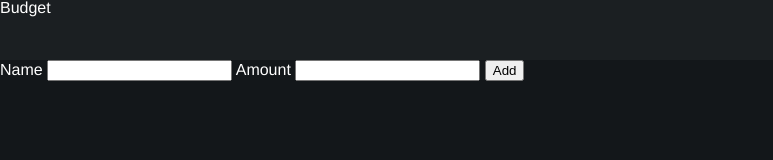
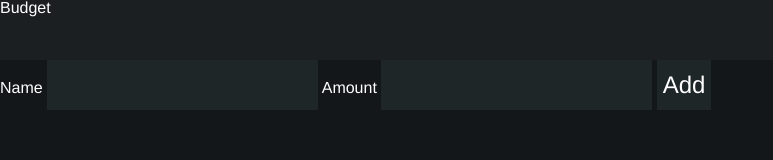
Before and after one commit to AlphaScientist8/Budget-dashboard, a plain HTML site: page index.html in a window 1280 px wide. Shown: the whole page, without its empty margins (0-773 px from the left). Drawn offline with Linux system fonts and the light colour scheme.

Commit message:
design + feature

```diff
--- a/main.js
+++ b/main.js
@@ -38,7 +38,7 @@ allTransactionNames.unshift("Entertainment");
 // New value of the array = ["Entertainment", "Groceries", "Subscriptions", "Rent", "Transport"]
 // Get the 5th element in the array - "Transport"
 console.log("The 5th element is = " + allTransactionNames[4]);
-let allTransactionAmounts = [20.10, 10.24, 4.99, 400, 100];
+let allTransactionAmounts = [4, 2, 0, 6, 9];
 
 
 
--- a/style.css
+++ b/style.css
@@ -1,6 +1,7 @@
 :root {
     --primary-color: #13171A;
     --secondary-color: #1B1F22;
+    --tertiary-color: #1F2628;
 }
 
 html, body {
@@ -37,6 +38,17 @@ header {
     font-size: 12px;
 }
 
+form > input {
+    height: 50px;
+    background-color: var(--tertiary-color);
+    border: 0;
+    color: white;
+    font-family: Helvetica;
+    font-size: 24px;
+    box-sizing: border-box;
+    margin-bottom: 20px;
+}
+
 @media (min-width: 1001px) {
     .transaction:nth-child(5n) {
         margin-right: 0px;
```
